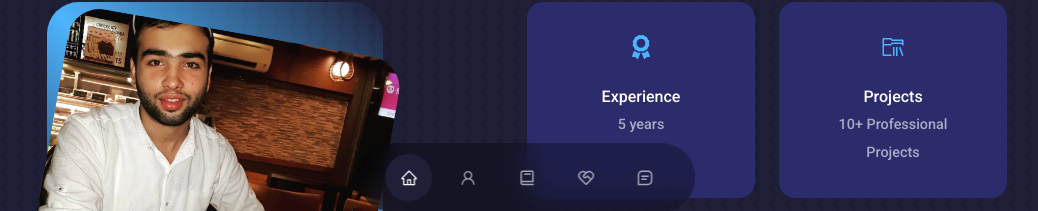
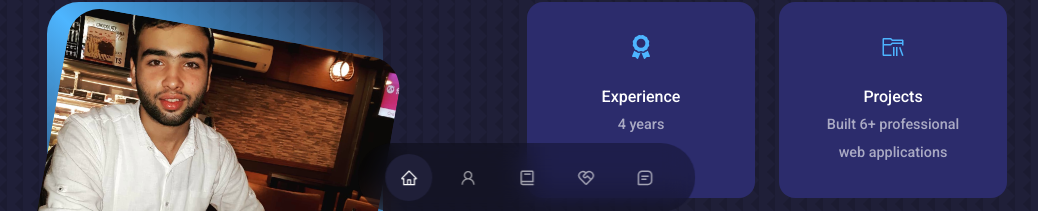
Before and after one commit to HaroonAzhar/portfolio-v2, a React (Create React App) app: page / in a window 1280 px wide. Shown: the part 556-767 px from the top of the page, without its empty margins (113-1151 px from the left). Built offline with nearby package versions, Linux system fonts and the light colour scheme.

Commit message:
intro adjustments

```diff
--- a/src/components/intro/Intro.jsx
+++ b/src/components/intro/Intro.jsx
@@ -20,12 +20,12 @@ const Intro = () => {
             <article className="about__card">
               <FaAward className="about__icon" />
               <h5>Experience</h5>
-              <small>5 years</small>
+              <small>4 years</small>
             </article>
             <article className="about__card">
               <VscFolderLibrary className="about__icon" />
               <h5>Projects</h5>
-              <small>10+ Professional Projects</small>
+              <small>Built 6+ professional web applications</small>
             </article>
           </div>
           <p><h3><strong>Hi! I am Haroon</strong></h3> An Experienced fullstack engineer with love for AI, Numbers, Gaming. A scientist at heart with an imaginative mind.I enjoy writing and traveling, to discover about myself and my wandering mind.</p>
```
